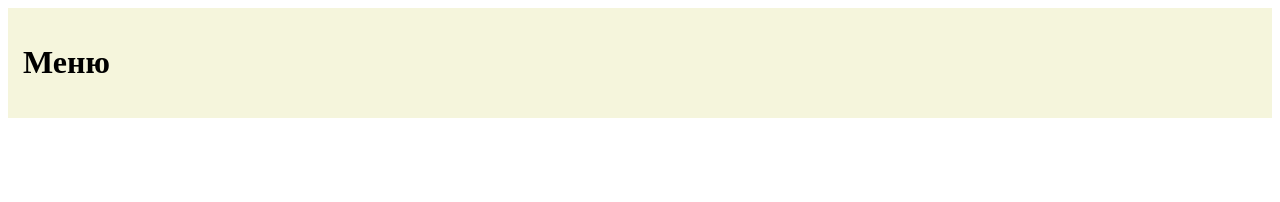
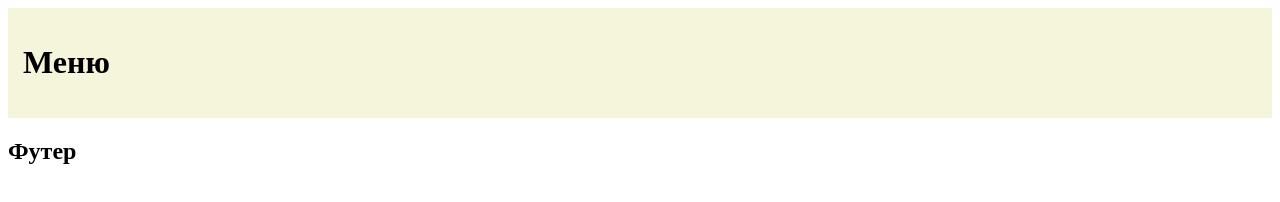
Before and after one commit to ulan-cmd/27-06, a plain HTML site: page index.html in a window 1280 px wide. Drawn offline with Linux system fonts and the light colour scheme.

Commit message:
Update index.html

```diff
--- a/index.html
+++ b/index.html
@@ -10,6 +10,8 @@
 	<header>
 		<h1>Меню</h1>
 	</header>
-
+	<footer>
+		<h2>Футер</h2>
+	</footer>
 </body>
 </html>
```
